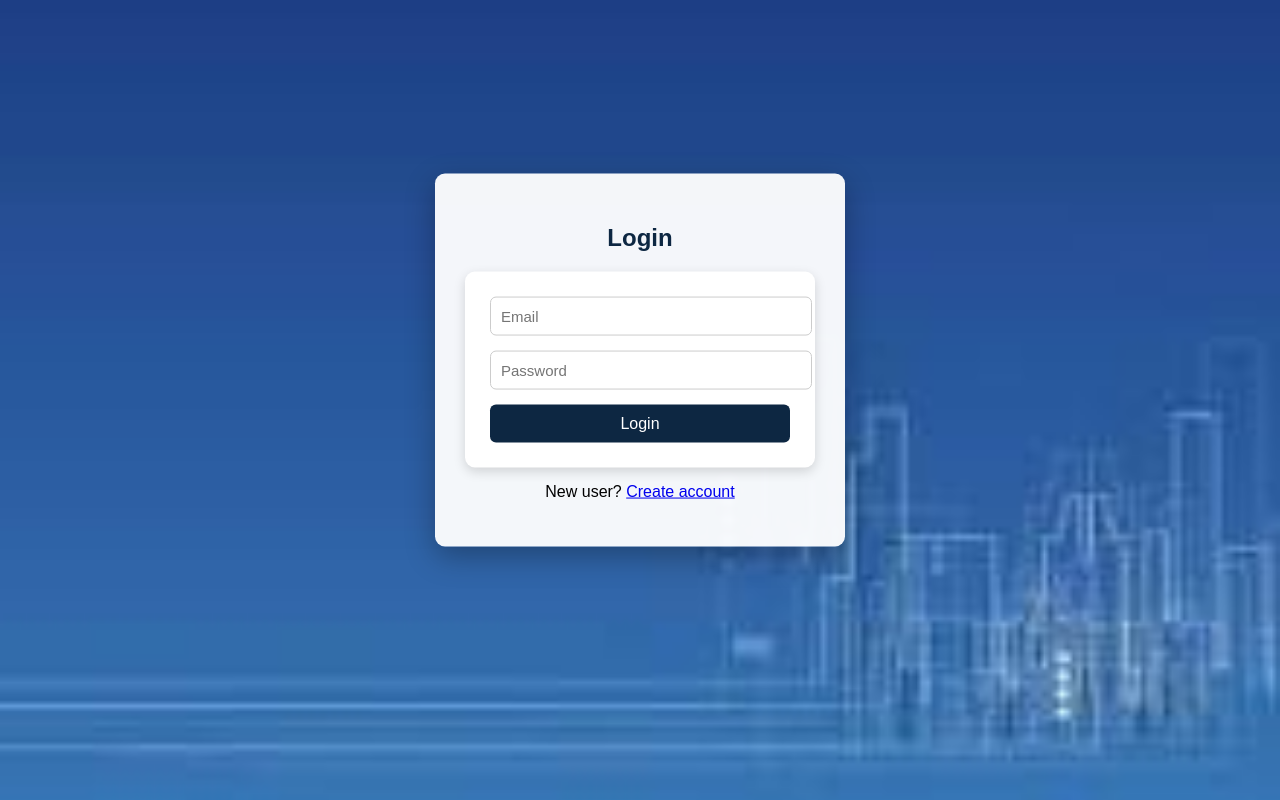
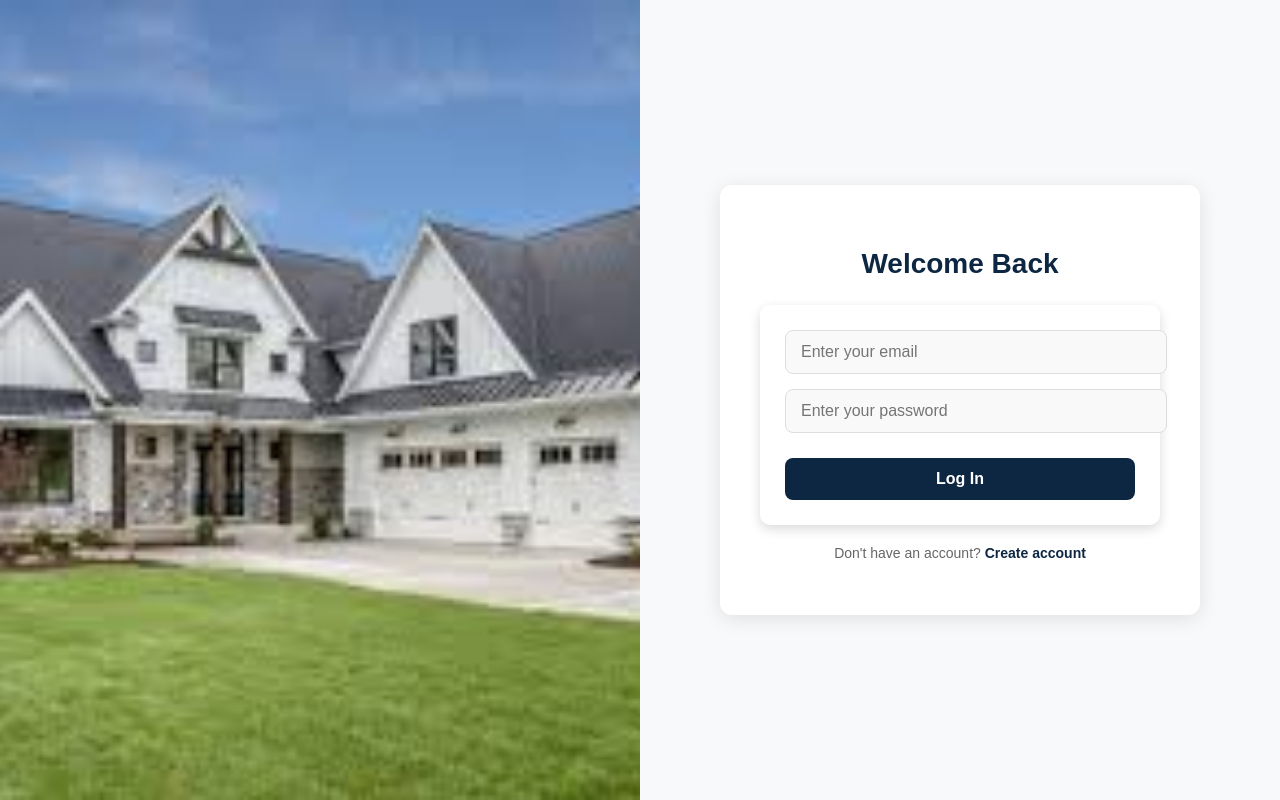
Before and after one commit to banupriya2004/real_estate, a React (Vite) app in the folder real-estate-frontend/: page / in a window 1280 px wide. Built offline with nearby package versions, Linux system fonts and the light colour scheme.

Commit message:
Update login page to split-screen design

```diff
--- a/real-estate-frontend/src/pages/Login.jsx
+++ b/real-estate-frontend/src/pages/Login.jsx
@@ -1,7 +1,8 @@
 import React, { useState } from "react";
 import { useNavigate, Link } from "react-router-dom";
 import "../styles/Login.css";
-import background from "../assets/backgroundhome.jpg";
+import background from "../assets/house2.jpg"; // Make sure this path is correct
+
 const Login = () => {
   const navigate = useNavigate();
 
@@ -17,6 +18,7 @@ const Login = () => {
     setError("");
 
     try {
+      // Using your live backend URL
       const response = await fetch("https://marketplace-backend-upn5.onrender.com/api/auth/login", {
         method: "POST",
         headers: {
@@ -31,10 +33,9 @@ const Login = () => {
       }
 
       if (!response.ok) {
-        setError("Login failed. Try again.");
+        setError("Login failed. Check your email or password.");
         return;
       }
-
 
       const user = await response.json();
       localStorage.setItem("user", JSON.stringify(user));
@@ -46,56 +47,56 @@ const Login = () => {
         navigate("/properties");
       }
       else {
-        // BUYER
         navigate("/properties");
       }
 
     } catch (err) {
       console.error(err);
-      setError("Server error. Try again later.");
+      setError("Server error. Please try again later.");
     }
   };
 
   return (
     <div className="login-page">
-    <img src={background} alt="bg" className="bg-image" />
+      {/* ✅ SECTION 1: LEFT SIDE (Image) */}
+      <div className="image-section">
+        <img src={background} alt="Real Estate Background" className="bg-image" />
+      </div>
 
+      {/* ✅ SECTION 2: RIGHT SIDE (Form) */}
+      <div className="form-section">
         <div className="auth-container">
-      <h2>Login</h2>
+          <h2>Welcome Back</h2>
 
           {error && <p className="error">{error}</p>}
 
           <form onSubmit={handleLogin}>
             <input
               type="email"
-          placeholder="Email"
+              placeholder="Enter your email"
               value={form.email}
-          onChange={(e) =>
-            setForm({ ...form, email: e.target.value })
-          }
+              onChange={(e) => setForm({ ...form, email: e.target.value })}
               required
             />
 
             <input
               type="password"
-          placeholder="Password"
+              placeholder="Enter your password"
               value={form.password}
-          onChange={(e) =>
-            setForm({ ...form, password: e.target.value })
-          }
+              onChange={(e) => setForm({ ...form, password: e.target.value })}
               required
             />
 
-        <button type="submit">Login</button>
+            <button type="submit">Log In</button>
           </form>
 
           <p className="signup-text">
-        New user? <Link to="/signup">Create account</Link>
+            Don't have an account? <Link to="/signup">Create account</Link>
           </p>
         </div>
       </div>
+    </div>
   );
-
 };
 
 export default Login;
--- a/real-estate-frontend/src/styles/Login.css
+++ b/real-estate-frontend/src/styles/Login.css
@@ -1,34 +1,82 @@
+/* Login.css */
+
+/* 1. Main Container: Splits screen side-by-side */
+.login-page {
+  display: flex;
+  width: 100vw;
+  height: 100vh;
+  overflow: hidden;
+}
+
+/* 2. Left Side: The Image Section (50% width) */
+.image-section {
+  flex: 1;
+  position: relative;
+}
+
+/* The actual image fits the section */
+.bg-image {
+  width: 100%;
+  height: 100%;
+  object-fit: cover;
+}
+
+/* 3. Right Side: The Form Section (50% width) */
+.form-section {
+  flex: 1;
+  display: flex;
+  align-items: center; /* Centers form vertically */
+  justify-content: center; /* Centers form horizontally */
+  background-color: #f8f9fa;
+}
+
+/* The Form Card itself */
 .auth-container {
-  width: 350px;
-  margin: 120px auto;
-  padding: 30px;
+  width: 100%;
+  max-width: 400px;
+  padding: 40px;
   background: white;
-  border-radius: 10px;
-  box-shadow: 0 10px 25px rgba(0,0,0,0.1);
+  border-radius: 12px;
+  box-shadow: 0 4px 20px rgba(0, 0, 0, 0.1);
   text-align: center;
 }
 
+/* --- Rest of the styling remains the same --- */
 .auth-container h2 {
-  margin-bottom: 20px;
+  margin-bottom: 25px;
   color: #0d2742;
+  font-size: 28px;
+  font-weight: 700;
 }
 
 .auth-container input {
   width: 100%;
-  padding: 10px;
+  padding: 12px 15px;
   margin-bottom: 15px;
-  border-radius: 6px;
-  border: 1px solid #ccc;
+  border-radius: 8px;
+  border: 1px solid #ddd;
+  font-size: 16px;
+  background-color: #f9f9f9;
+  transition: border 0.3s;
+}
+
+.auth-container input:focus {
+  border-color: #0d2742;
+  outline: none;
 }
 
 .auth-container button {
   width: 100%;
-  padding: 10px;
+  padding: 12px;
   background: #0d2742;
   color: white;
   border: none;
-  border-radius: 6px;
+  border-radius: 8px;
+  font-size: 16px;
+  font-weight: 600;
   cursor: pointer;
+  margin-top: 10px;
+  transition: background 0.3s;
 }
 
 .auth-container button:hover {
@@ -36,39 +84,37 @@
 }
 
 .error {
-  color: red;
-  margin-bottom: 10px;
+  color: #d93025;
+  background-color: #ffe6e6;
+  padding: 10px;
+  border-radius: 6px;
+  margin-bottom: 15px;
+  font-size: 14px;
 }
 
 .signup-text {
-  margin-top: 15px;
-}
-.login-page {
-  position: relative;
-  width: 100vw;
-  height: 100vh;
-  overflow: hidden;
+  margin-top: 20px;
+  color: #666;
+  font-size: 14px;
 }
 
-/* Background image */
-.bg-image {
-  position: absolute;
-  inset: 0;
-  width: 100%;
-  height: 100%;
-  object-fit: cover;
+.signup-text a {
+  color: #0d2742;
+  font-weight: 600;
+  text-decoration: none;
 }
 
-/* Login form */
-.auth-container {
-  position: absolute;
-  top: 30%;
-  left: 50%;
-  transform: translate(-50%, -50%); /* 🔥 THIS CENTERS IT */
-  background: rgba(255, 255, 255, 0.95);
-  padding: 30px;
-  width: 350px;
-  border-radius: 10px;
-  box-shadow: 0 10px 30px rgba(0,0,0,0.3);
-  z-index: 1;
+.signup-text a:hover {
+  text-decoration: underline;
 }
+
+/* Mobile Responsiveness: On small screens, hide image and show just form */
+@media (max-width: 768px) {
+  .image-section {
+    display: none;
+  }
+
+  .form-section {
+    background: white;
+  }
+}
```
Also changed, not shown: real-estate-frontend/src/assets/house1.jpg (added), real-estate-frontend/src/assets/house2.jpg (added). Lines whose indentation alone changed are shown as unchanged.
